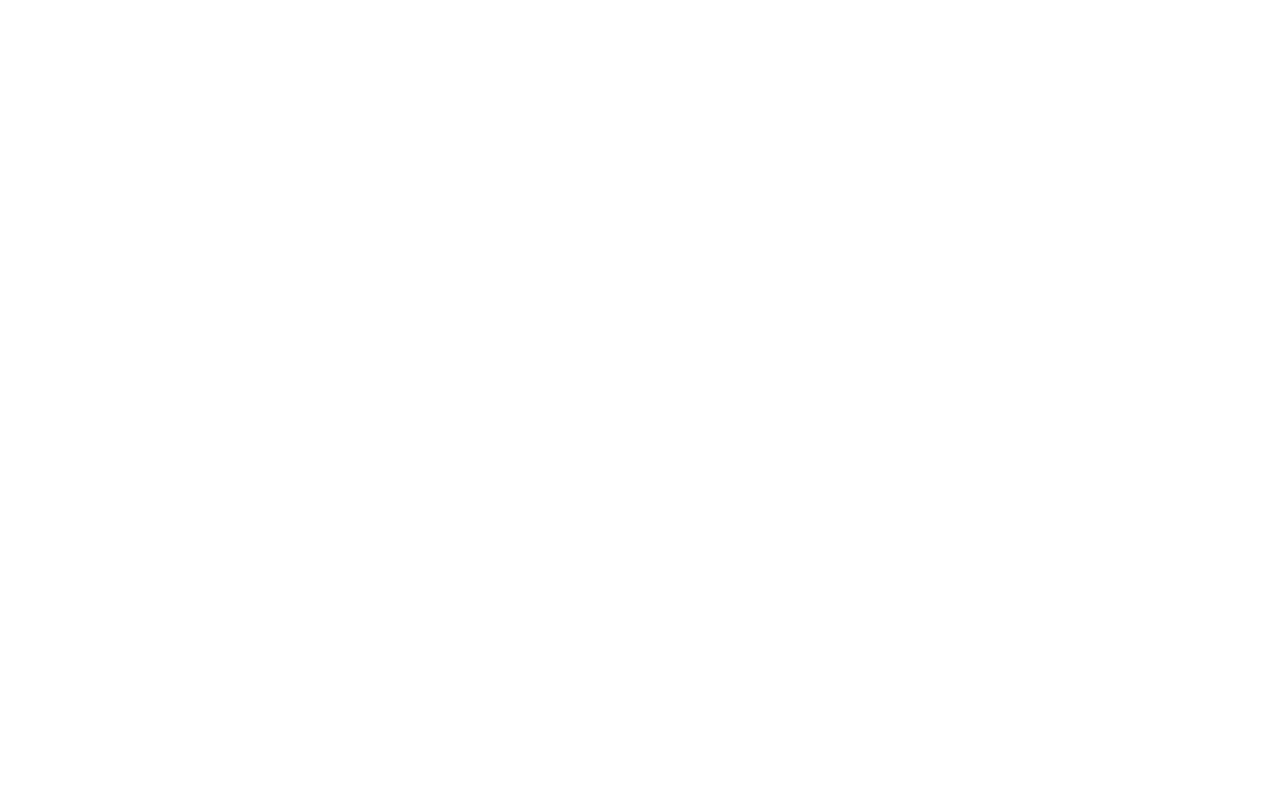
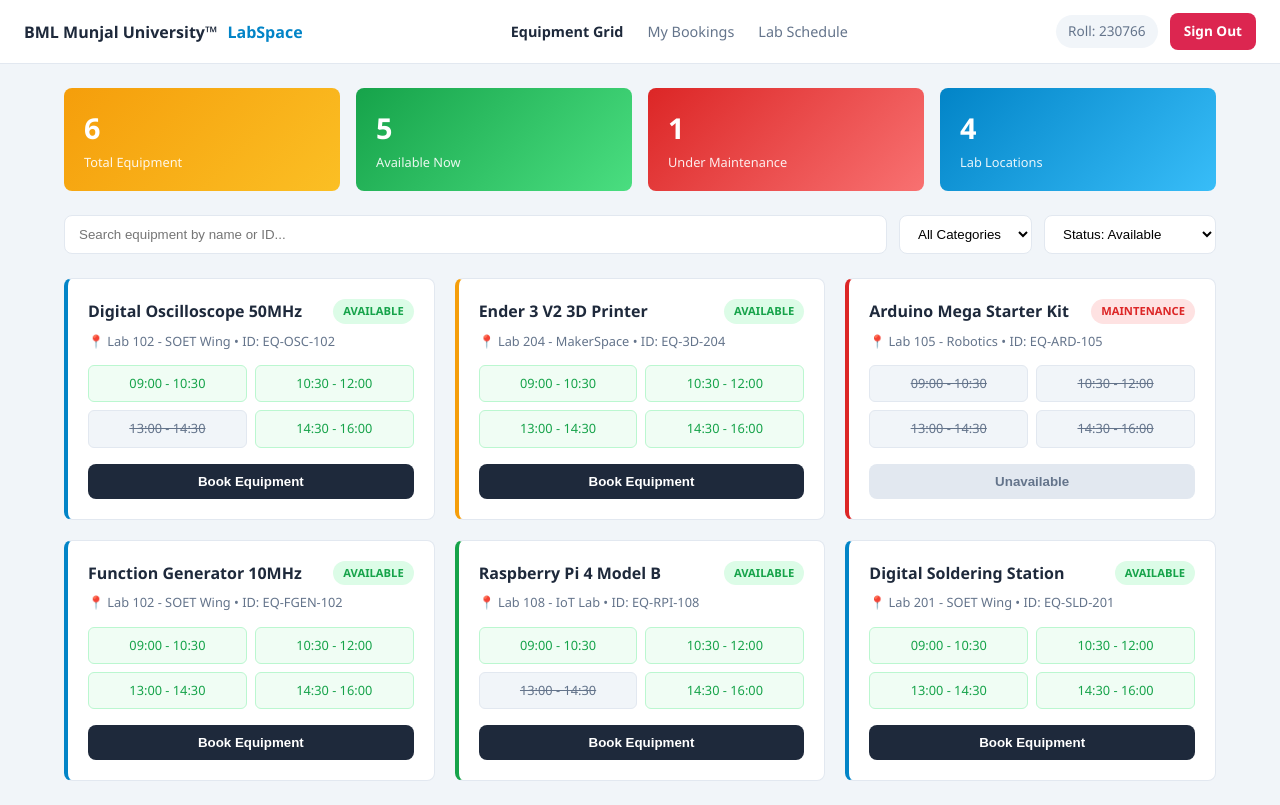
Before and after one commit to ShubhamPate-L/labspace, a plain HTML site: page catalog.html in a window 1280 px wide. Drawn offline with Linux system fonts and the light colour scheme.

Commit message:
Add catalog page with stats banner, category colors, and animations

```diff
--- a/catalog.html
+++ b/catalog.html
@@ -0,0 +1,172 @@
+<!DOCTYPE html>
+<html lang="en">
+<head>
+  <meta charset="UTF-8">
+  <meta name="viewport" content="width=device-width, initial-scale=1.0">
+  <title>BMU LabSpace | Equipment Grid</title>
+  <link rel="stylesheet" href="css/style.css">
+  <link rel="stylesheet" href="css/catalog.css">
+</head>
+<body>
+
+  <!-- Sticky Header -->
+  <header class="site-header">
+    <div class="header-left">
+      <span class="header-brand">BML Munjal University™</span>
+      <span class="header-app">LabSpace</span>
+    </div>
+
+    <nav class="header-nav" aria-label="Main navigation">
+      <a href="catalog.html" class="nav-link active">Equipment Grid</a>
+      <a href="#" class="nav-link">My Bookings</a>
+      <a href="#" class="nav-link">Lab Schedule</a>
+    </nav>
+
+    <div class="header-right">
+      <span class="roll-badge">Roll: 230766</span>
+      <a href="index.html" class="btn-signout">Sign Out</a>
+    </div>
+  </header>
+
+  <main class="catalog-page">
+
+    <div class="stats-banner">
+  <div class="stat-box stat-yellow">
+    <span class="stat-number">6</span>
+    <span class="stat-label">Total Equipment</span>
+  </div>
+  <div class="stat-box stat-green">
+    <span class="stat-number">5</span>
+    <span class="stat-label">Available Now</span>
+  </div>
+  <div class="stat-box stat-red">
+    <span class="stat-number">1</span>
+    <span class="stat-label">Under Maintenance</span>
+  </div>
+  <div class="stat-box stat-blue">
+    <span class="stat-number">4</span>
+    <span class="stat-label">Lab Locations</span>
+  </div>
+</div>
+
+    <!-- Search + Filters -->
+    <div class="toolbar">
+      <input
+        type="search"
+        class="search-input"
+        placeholder="Search equipment by name or ID..."
+        aria-label="Search equipment">
+
+      <select class="filter-select" aria-label="Filter by category">
+        <option>All Categories</option>
+        <option>SOET Wing</option>
+        <option>MakerSpace</option>
+        <option>Robotics</option>
+        <option>IoT Lab</option>
+      </select>
+
+      <select class="filter-select" aria-label="Filter by status">
+        <option>Status: Available</option>
+        <option>Status: All</option>
+        <option>Status: Maintenance</option>
+      </select>
+    </div>
+
+    <!-- Equipment Grid -->
+    <div class="equipment-grid">
+
+      <article class="equipment-card cat-soet">
+        <div class="card-top">
+          <h3>Digital Oscilloscope 50MHz</h3>
+          <span class="status-pill available">AVAILABLE</span>
+        </div>
+        <p class="card-location">📍 Lab 102 - SOET Wing &bull; ID: EQ-OSC-102</p>
+        <div class="slot-grid">
+          <span class="slot open">09:00 - 10:30</span>
+          <span class="slot open">10:30 - 12:00</span>
+          <span class="slot booked">13:00 - 14:30</span>
+          <span class="slot open">14:30 - 16:00</span>
+        </div>
+        <button class="btn-book">Book Equipment</button>
+      </article>
+
+      <article class="equipment-card cat-maker">
+        <div class="card-top">
+          <h3>Ender 3 V2 3D Printer</h3>
+          <span class="status-pill available">AVAILABLE</span>
+        </div>
+        <p class="card-location">📍 Lab 204 - MakerSpace &bull; ID: EQ-3D-204</p>
+        <div class="slot-grid">
+          <span class="slot open">09:00 - 10:30</span>
+          <span class="slot open">10:30 - 12:00</span>
+          <span class="slot open">13:00 - 14:30</span>
+          <span class="slot open">14:30 - 16:00</span>
+        </div>
+        <button class="btn-book">Book Equipment</button>
+      </article>
+
+      <article class="equipment-card cat-robotics">
+        <div class="card-top">
+          <h3>Arduino Mega Starter Kit</h3>
+          <span class="status-pill maintenance">MAINTENANCE</span>
+        </div>
+        <p class="card-location">📍 Lab 105 - Robotics &bull; ID: EQ-ARD-105</p>
+        <div class="slot-grid">
+          <span class="slot booked">09:00 - 10:30</span>
+          <span class="slot booked">10:30 - 12:00</span>
+          <span class="slot booked">13:00 - 14:30</span>
+          <span class="slot booked">14:30 - 16:00</span>
+        </div>
+        <button class="btn-book" disabled>Unavailable</button>
+      </article>
+
+      <article class="equipment-card cat-soet">
+        <div class="card-top">
+          <h3>Function Generator 10MHz</h3>
+          <span class="status-pill available">AVAILABLE</span>
+        </div>
+        <p class="card-location">📍 Lab 102 - SOET Wing &bull; ID: EQ-FGEN-102</p>
+        <div class="slot-grid">
+          <span class="slot open">09:00 - 10:30</span>
+          <span class="slot open">10:30 - 12:00</span>
+          <span class="slot open">13:00 - 14:30</span>
+          <span class="slot open">14:30 - 16:00</span>
+        </div>
+        <button class="btn-book">Book Equipment</button>
+      </article>
+
+      <article class="equipment-card cat-iot">
+        <div class="card-top">
+          <h3>Raspberry Pi 4 Model B</h3>
+          <span class="status-pill available">AVAILABLE</span>
+        </div>
+        <p class="card-location">📍 Lab 108 - IoT Lab &bull; ID: EQ-RPI-108</p>
+        <div class="slot-grid">
+          <span class="slot open">09:00 - 10:30</span>
+          <span class="slot open">10:30 - 12:00</span>
+          <span class="slot booked">13:00 - 14:30</span>
+          <span class="slot open">14:30 - 16:00</span>
+        </div>
+        <button class="btn-book">Book Equipment</button>
+      </article>
+
+      <article class="equipment-card cat-soet">
+        <div class="card-top">
+          <h3>Digital Soldering Station</h3>
+          <span class="status-pill available">AVAILABLE</span>
+        </div>
+        <p class="card-location">📍 Lab 201 - SOET Wing &bull; ID: EQ-SLD-201</p>
+        <div class="slot-grid">
+          <span class="slot open">09:00 - 10:30</span>
+          <span class="slot open">10:30 - 12:00</span>
+          <span class="slot open">13:00 - 14:30</span>
+          <span class="slot open">14:30 - 16:00</span>
+        </div>
+        <button class="btn-book">Book Equipment</button>
+      </article>
+
+    </div>
+  </main>
+
+</body>
+</html>
--- a/css/catalog.css
+++ b/css/catalog.css
@@ -0,0 +1,272 @@
+/* ---- Sticky Header ---- */
+.site-header {
+  position: fixed;
+  top: 0;
+  left: 0;
+  right: 0;
+  height: 64px;
+  background: white;
+  border-bottom: 1px solid var(--color-border);
+  display: flex;
+  align-items: center;
+  justify-content: space-between;
+  padding: 0 24px;
+  z-index: 100;
+}
+
+.header-brand {
+  font-weight: 700;
+}
+
+.header-app {
+  color: var(--color-primary);
+  font-weight: 600;
+  margin-left: 6px;
+}
+
+.header-nav {
+  display: flex;
+  gap: 24px;
+}
+
+.nav-link {
+  text-decoration: none;
+  color: var(--color-muted);
+  font-weight: 500;
+  font-size: 0.9rem;
+}
+
+.nav-link.active {
+  color: var(--color-text);
+  font-weight: 700;
+}
+
+.header-right {
+  display: flex;
+  align-items: center;
+  gap: 12px;
+}
+
+.roll-badge {
+  background: var(--color-bg);
+  padding: 6px 12px;
+  border-radius: 999px;
+  font-size: 0.85rem;
+  color: var(--color-muted);
+}
+
+.btn-signout {
+  background: var(--color-accent);
+  color: white;
+  text-decoration: none;
+  padding: 8px 14px;
+  border-radius: var(--radius);
+  font-size: 0.85rem;
+  font-weight: 600;
+}
+
+/* ---- Page ---- */
+.catalog-page {
+  margin-top: 64px; /* push content below fixed header */
+  padding: 24px;
+  max-width: 1200px;
+  margin-left: auto;
+  margin-right: auto;
+}
+
+/* ---- Toolbar ---- */
+.toolbar {
+  display: flex;
+  gap: 12px;
+  margin-bottom: 24px;
+  flex-wrap: wrap;
+}
+
+.search-input {
+  flex: 1;
+  min-width: 220px;
+  padding: 10px 14px;
+  border: 1px solid var(--color-border);
+  border-radius: var(--radius);
+}
+
+.filter-select {
+  padding: 10px 14px;
+  border: 1px solid var(--color-border);
+  border-radius: var(--radius);
+  background: white;
+}
+
+/* ---- Grid ---- */
+.equipment-grid {
+  display: grid;
+  grid-template-columns: repeat(auto-fit, minmax(280px, 1fr));
+  gap: 20px;
+}
+
+/* ---- Card ---- */
+.equipment-card {
+  background: white;
+  border: 1px solid var(--color-border);
+  border-radius: var(--radius);
+  padding: 20px;
+  transition: transform 0.25s ease, box-shadow 0.25s ease;
+}
+
+.equipment-card:hover {
+  transform: translateY(-4px);
+  box-shadow: 0 10px 24px rgba(0, 0, 0, 0.08);
+}
+
+.card-top {
+  display: flex;
+  justify-content: space-between;
+  align-items: flex-start;
+  margin-bottom: 8px;
+}
+
+.card-top h3 {
+  font-size: 1rem;
+}
+
+.card-location {
+  font-size: 0.8rem;
+  color: var(--color-muted);
+  margin-bottom: 14px;
+}
+
+/* ---- Status Pill ---- */
+.status-pill {
+  font-size: 0.7rem;
+  font-weight: 700;
+  padding: 4px 10px;
+  border-radius: 999px;
+  white-space: nowrap;
+}
+
+.status-pill.available {
+  background: #dcfce7;
+  color: var(--color-success);
+}
+
+.status-pill.maintenance {
+  background: #fee2e2;
+  color: var(--color-danger);
+}
+
+/* ---- Time Slots ---- */
+.slot-grid {
+  display: grid;
+  grid-template-columns: 1fr 1fr;
+  gap: 8px;
+  margin-bottom: 16px;
+}
+
+.slot {
+  text-align: center;
+  font-size: 0.8rem;
+  padding: 8px;
+  border-radius: 6px;
+  border: 1px solid var(--color-border);
+}
+
+.slot.open {
+  background: #f0fdf4;
+  color: var(--color-success);
+  border-color: #bbf7d0;
+}
+
+.slot.booked {
+  background: var(--color-bg);
+  color: var(--color-muted);
+  text-decoration: line-through;
+}
+
+/* ---- Book Button ---- */
+.btn-book {
+  width: 100%;
+  padding: 10px;
+  background: var(--color-text);
+  color: white;
+  border: none;
+  border-radius: var(--radius);
+  font-weight: 600;
+  cursor: pointer;
+}
+
+.btn-book:hover {
+  background: #0f172a;
+}
+
+.btn-book:disabled {
+  background: var(--color-border);
+  color: var(--color-muted);
+  cursor: not-allowed;
+}
+/* ---- Stats Banner ---- */
+.stats-banner {
+  display: grid;
+  grid-template-columns: repeat(auto-fit, minmax(180px, 1fr));
+  gap: 16px;
+  margin-bottom: 24px;
+}
+
+.stat-box {
+  padding: 18px 20px;
+  border-radius: var(--radius);
+  color: white;
+}
+
+.stat-number {
+  display: block;
+  font-size: 1.8rem;
+  font-weight: 700;
+}
+
+.stat-label {
+  font-size: 0.8rem;
+  opacity: 0.9;
+}
+
+.stat-yellow { background: linear-gradient(135deg, #f59e0b, #fbbf24); }
+.stat-green  { background: linear-gradient(135deg, #16a34a, #4ade80); }
+.stat-red    { background: linear-gradient(135deg, #dc2626, #f87171); }
+.stat-blue   { background: linear-gradient(135deg, #0284c7, #38bdf8); }
+
+/* ---- Category color-coded left border ---- */
+.equipment-card {
+  border-left: 4px solid transparent;
+}
+
+.cat-soet     { border-left-color: #0284c7; }
+.cat-maker    { border-left-color: #f59e0b; }
+.cat-robotics { border-left-color: #dc2626; }
+.cat-iot      { border-left-color: #16a34a; }
+
+/* ---- Entrance Animation ---- */
+@keyframes fadeInUp {
+  from {
+    opacity: 0;
+    transform: translateY(16px);
+  }
+  to {
+    opacity: 1;
+    transform: translateY(0);
+  }
+}
+
+.equipment-card {
+  animation: fadeInUp 0.4s ease both;
+}
+
+.equipment-card:nth-child(1) { animation-delay: 0.05s; }
+.equipment-card:nth-child(2) { animation-delay: 0.1s; }
+.equipment-card:nth-child(3) { animation-delay: 0.15s; }
+.equipment-card:nth-child(4) { animation-delay: 0.2s; }
+.equipment-card:nth-child(5) { animation-delay: 0.25s; }
+.equipment-card:nth-child(6) { animation-delay: 0.3s; }
+
+/* ---- Book button micro-interaction ---- */
+.btn-book:hover:not(:disabled) {
+  transform: scale(1.02);
+}
```
Also changed, not shown: index.html (+2 -2 lines).
